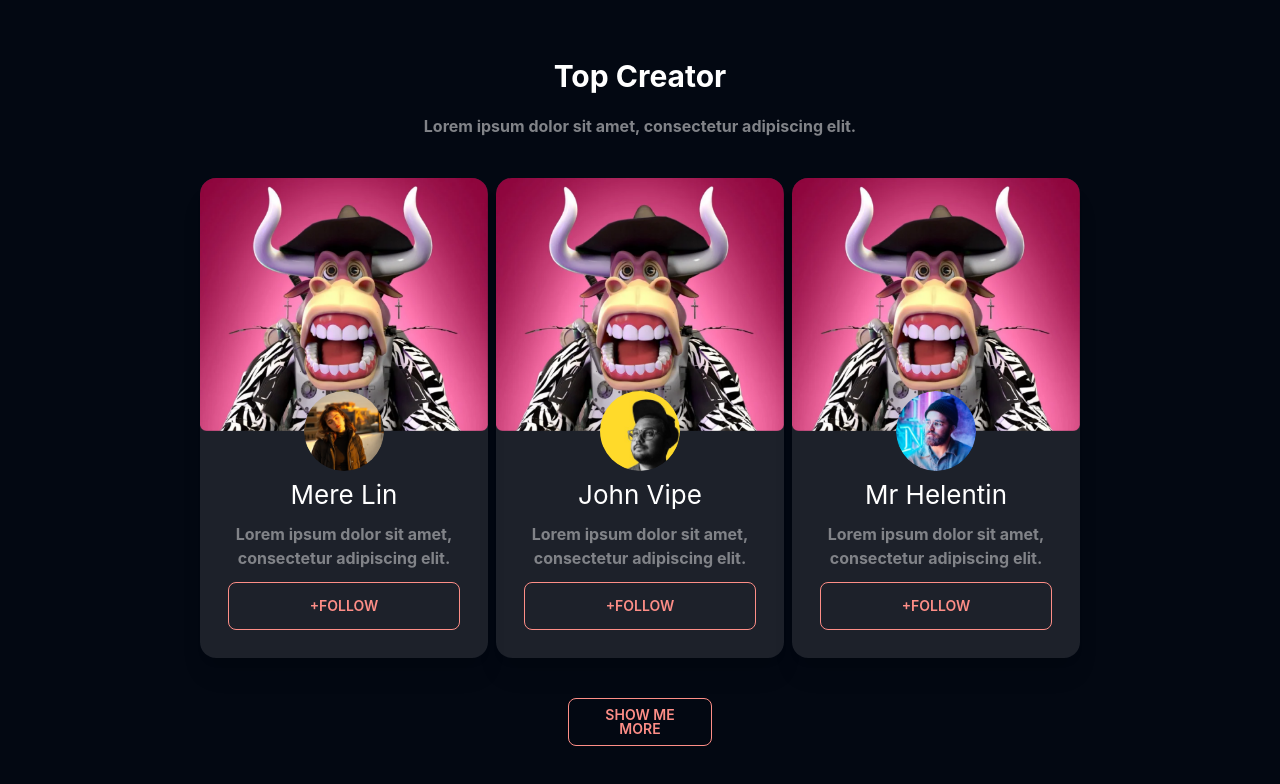
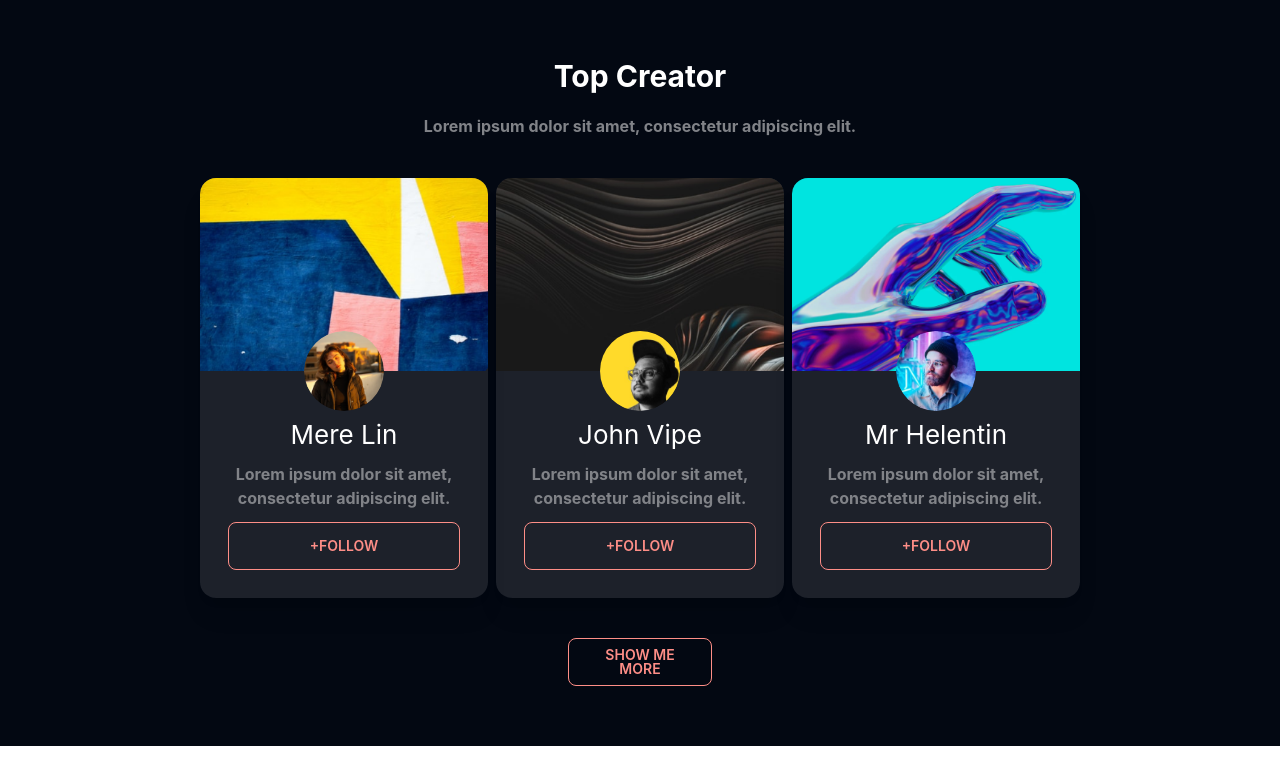
Before and after one commit to rumanak21/Honey-NFT, a React (Create React App) app: page / in a window 1280 px wide. Shown: the part 3371-4155 px from the top of the page. After the commit the page ends 4117 px from the top, so only its background shows below. Built offline with nearby package versions, Linux system fonts and the light colour scheme.

Commit message:
Images added

```diff
--- a/src/pages/Home/CreatorPage.js
+++ b/src/pages/Home/CreatorPage.js
@@ -1,5 +1,7 @@
 import React from "react";
-import hot_pic1 from "./../../img/bids-img1.png";
+import creator_pic1 from "./../../img/creator-b1.png";
+import creator_pic2 from "./../../img/creator-b2.png";
+import creator_pic3 from "./../../img/creator-b3.png";
 import pro_pic2 from "./../../img/John Vipe.png";
 import pro_pic1 from "./../../img/Mere Lin.png";
 import pro_pic3 from "./../../img/Mr Helentin.png";
@@ -14,11 +16,11 @@ const CreatorPage = () => {
       <div className="flex justify-center gap-2 mt-10">
         <div className="card w-72 bg-white bg-opacity-10 shadow-xl">
           <figure>
-            <img src={hot_pic1} alt="Sassy Bull" />
+            <img src={creator_pic1} alt="Blue Yellow" />
           </figure>
           <div className="avatar justify-center relative ">
             <div className="w-20 absolute -top-10 rounded-full">
-              <img src={pro_pic1} />
+              <img src={pro_pic1} alt="Female" />
             </div>
           </div>
           <div className="m-5">
@@ -38,11 +40,11 @@ const CreatorPage = () => {
         </div>
         <div className="card w-72 bg-white bg-opacity-10 shadow-xl">
           <figure>
-            <img src={hot_pic1} alt="Sassy Bull" />
+            <img src={creator_pic2} alt="Black Imae" />
           </figure>
           <div className="avatar justify-center relative ">
             <div className="w-20 absolute -top-10 rounded-full">
-              <img src={pro_pic2} />
+              <img src={pro_pic2} alt="Male" />
             </div>
           </div>
           <div className="m-5">
@@ -62,11 +64,11 @@ const CreatorPage = () => {
         </div>
         <div className="card w-72 bg-white bg-opacity-10 shadow-xl">
           <figure>
-            <img src={hot_pic1} alt="Sassy Bull" />
+            <img src={creator_pic3} alt="Single Hand" />
           </figure>
           <div className="avatar justify-center relative ">
             <div className="w-20 absolute -top-10 rounded-full">
-              <img src={pro_pic3} />
+              <img src={pro_pic3} alt="Male" />
             </div>
           </div>
           <div className="m-5">
```
